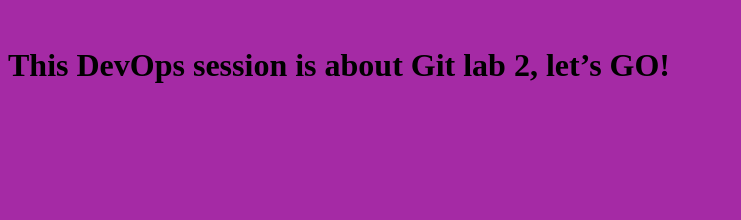
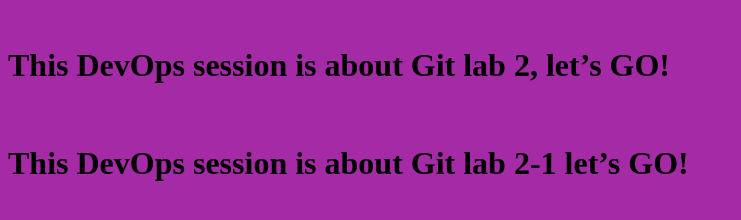
Before and after one commit to HaythamMohamd/test-git, a plain HTML site: page index.html in a window 1280 px wide. Shown: the whole page, without its empty margins (0-741 px from the left). Drawn offline with Linux system fonts and the light colour scheme.

Commit message:
index is modified from local

```diff
--- a/index.html
+++ b/index.html
@@ -6,5 +6,6 @@
 </head>
 <body style="background-color:rgb(165, 42, 165);">
  <h1>This DevOps session is about Git lab 2, let’s GO!</h1>
+ <h1>This DevOps session is about Git lab 2-1 let’s GO!</h1>
 </body>
 </html>
```
